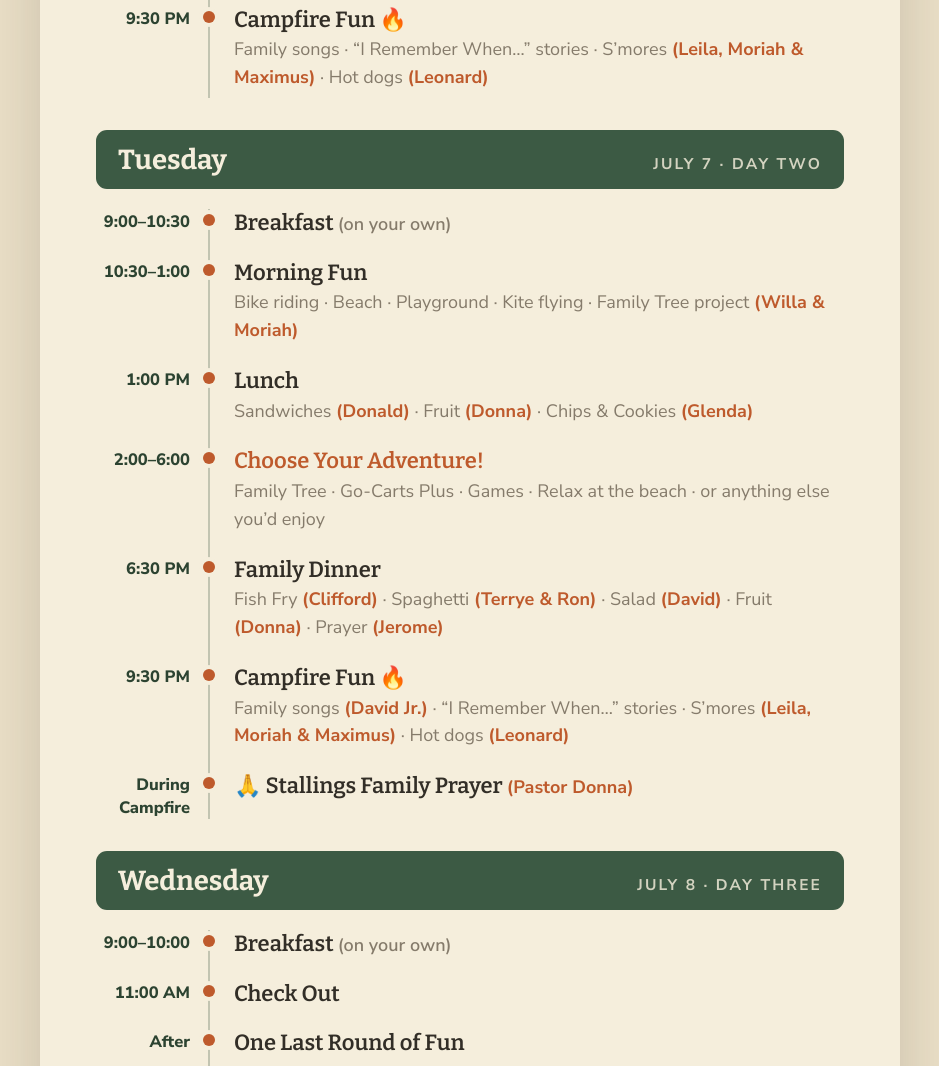
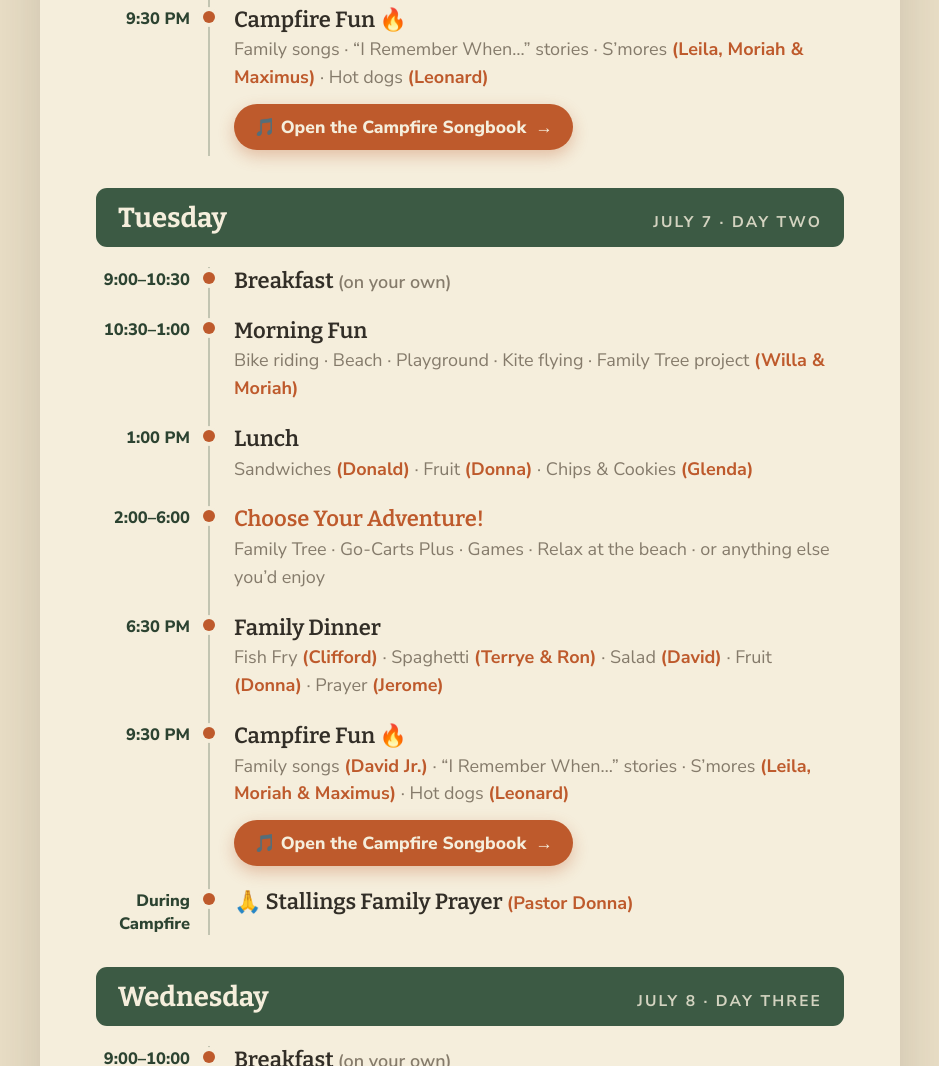
Before and after one commit to Diverious/stallings-getaway-2026, a plain HTML site: page index.html in a window 1280 px wide. Shown: the part 1201-2267 px from the top of the page, without its empty margins (170-1109 px from the left). Drawn offline with nearby package versions, Linux system fonts and the light colour scheme.

Commit message:
Add Campfire Songbook button to both campfire events (v11)

```diff
--- a/index.html
+++ b/index.html
@@ -5,7 +5,7 @@
 <meta name="viewport" content="width=device-width, initial-scale=1">
 <meta name="robots" content="noindex, nofollow">
 <title>Stallings Family Getaway &middot; July 6–8, 2026</title>
-<!-- build: fluid-stacked-v10 -->
+<!-- build: fluid-stacked-v11 -->
 <link rel="preconnect" href="https://fonts.googleapis.com">
 <link rel="preconnect" href="https://fonts.gstatic.com" crossorigin>
 <link href="https://fonts.googleapis.com/css2?family=Bitter:ital,wght@0,400;0,500;0,600;0,700;1,500&family=Nunito+Sans:ital,wght@0,400;0,600;0,700;0,800;1,600&display=swap" rel="stylesheet">
@@ -68,6 +68,11 @@
   .event-sub { font-size: clamp(16px, calc(14.57px + 0.38vw), 18px); color: #857B6B; margin-top: 3px; line-height: 1.55; }
   .by { font-family: 'Nunito Sans', sans-serif; font-weight: 700; font-size: clamp(16px, calc(14.57px + 0.38vw), 18px); color: #BE5A2C; }
   .note-muted { font-family: 'Nunito Sans', sans-serif; font-weight: 600; font-size: clamp(16px, calc(14.57px + 0.38vw), 18px); color: #857B6B; }
+  /* Campfire Songbook call-to-action (links to songs.html) */
+  .songbook-btn { display: inline-flex; align-items: center; gap: 9px; margin-top: 12px; font-family: 'Nunito Sans', sans-serif; font-weight: 800; font-size: clamp(15px, calc(13.2px + 0.48vw), 17.5px); color: #F5EEDC; background: #BE5A2C; text-decoration: none; padding: 11px 20px; border-radius: 999px; box-shadow: 0 6px 16px rgba(190,90,44,0.32); transition: transform .15s ease, box-shadow .15s ease, background .15s ease; }
+  .songbook-btn:hover { transform: translateY(-2px); background: #A94E24; box-shadow: 0 10px 22px rgba(190,90,44,0.40); }
+  .songbook-btn .arrow { transition: transform .15s ease; }
+  .songbook-btn:hover .arrow { transform: translateX(3px); }
 
   /* ===== Reference row ===== */
   .ref-grid { display: grid; grid-template-columns: 1fr 1fr; gap: 26px; margin-top: 38px; padding-top: 30px; border-top: 2px solid rgba(50,46,39,0.16); }
@@ -214,6 +219,7 @@
     <div class="event"><span class="dot"></span>
       <div class="event-title">Campfire Fun 🔥</div>
       <div class="event-sub">Family songs · “I Remember When…” stories · S’mores <span class="by">(Leila, Moriah &amp; Maximus)</span> · Hot dogs <span class="by">(Leonard)</span></div>
+      <a class="songbook-btn" href="songs.html">🎵 Open the Campfire Songbook <span class="arrow">→</span></a>
     </div>
   </div>
 
@@ -256,6 +262,7 @@
     <div class="event"><span class="dot"></span>
       <div class="event-title">Campfire Fun 🔥</div>
       <div class="event-sub">Family songs <span class="by">(David Jr.)</span> · “I Remember When…” stories · S’mores <span class="by">(Leila, Moriah &amp; Maximus)</span> · Hot dogs <span class="by">(Leonard)</span></div>
+      <a class="songbook-btn" href="songs.html">🎵 Open the Campfire Songbook <span class="arrow">→</span></a>
     </div>
 
     <div class="time">During Campfire</div>
```
